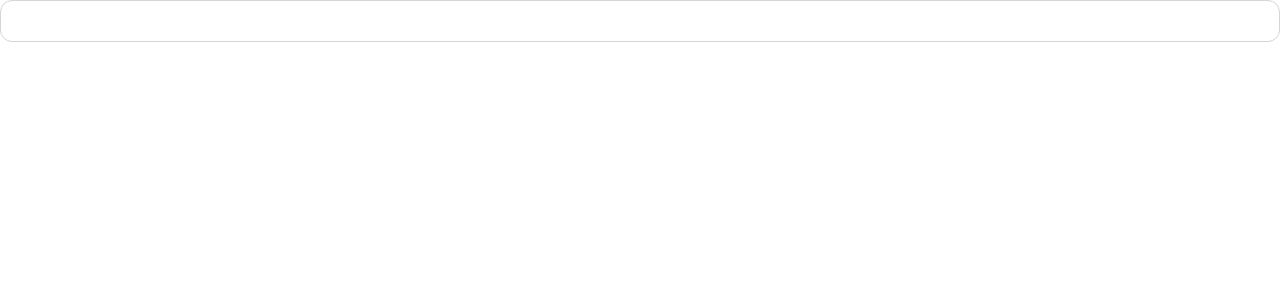
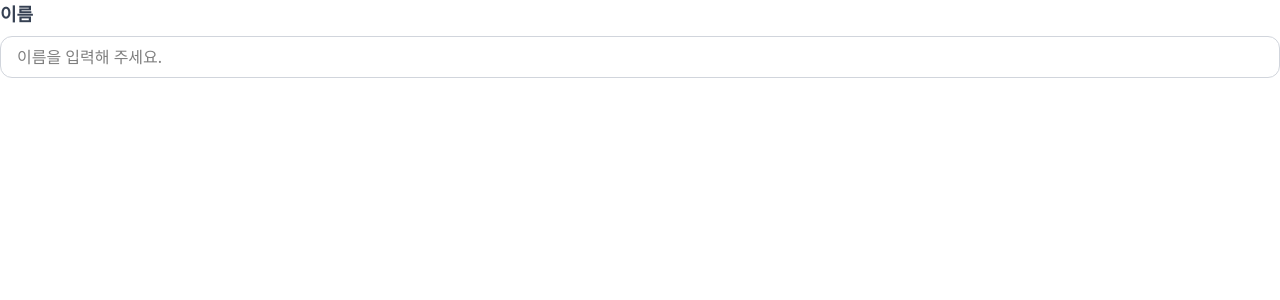
Before and after one commit to jadewisemann/codeit_sprint_9th_fe__3th__1st, a Next.js app: page / in a window 1280 px wide. Shown: the top 300 px of the page. Built offline with nearby package versions, Linux system fonts and the light colour scheme.

Commit message:
Input 컴포넌트에 label 기능 추가

```diff
--- a/src/app/components/Input.tsx
+++ b/src/app/components/Input.tsx
@@ -8,6 +8,8 @@ type InputProps = {
   type?: string;
   error?: string;
   onBlur?: () => void;
+  label?: string;
+  id?: string;
 };
 
 export default function Input({
@@ -17,6 +19,8 @@ export default function Input({
   type = 'text',
   error,
   onBlur,
+  label,
+  id,
 }: InputProps) {
   const inputClass = clsx(
     'w-full rounded-xl px-4 py-2',
@@ -27,7 +31,13 @@ export default function Input({
 
   return (
     <div>
+      {label && (
+        <label htmlFor={id} className="mb-2 block text-lg font-bold text-gray-700">
+          {label}
+        </label>
+      )}
       <input
+        id={id}
         value={value}
         onChange={onChange}
         placeholder={placeholder}
--- a/src/app/page.tsx
+++ b/src/app/page.tsx
@@ -20,8 +20,11 @@ export default function Home() {
   return (
     <div>
       <Input
+        id='username'
+        label='이름'
         value={value}
         onChange={handleChange}
+        placeholder="이름을 입력해 주세요."
         onBlur={handleBlur}
         error={errorMessage}
       />
```
